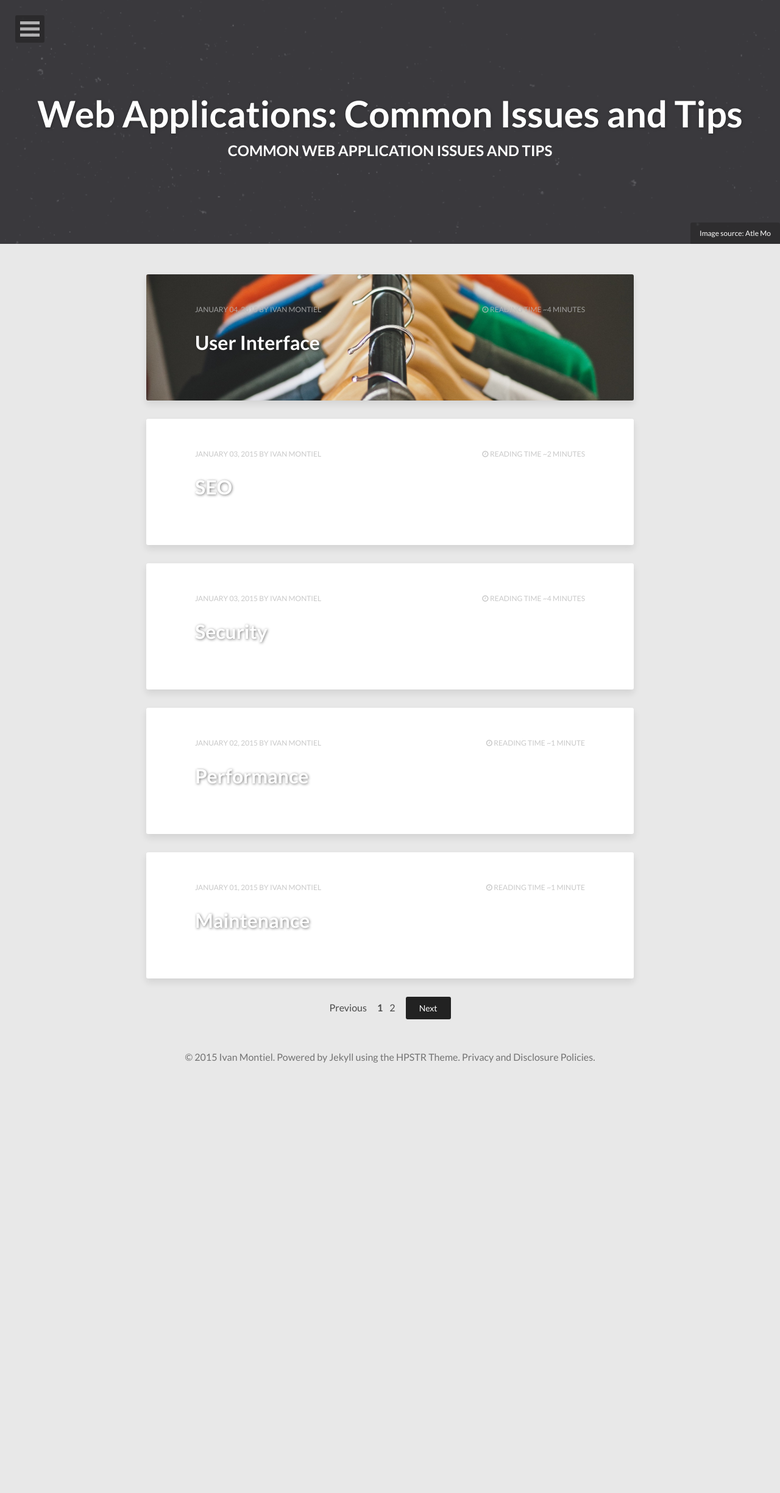
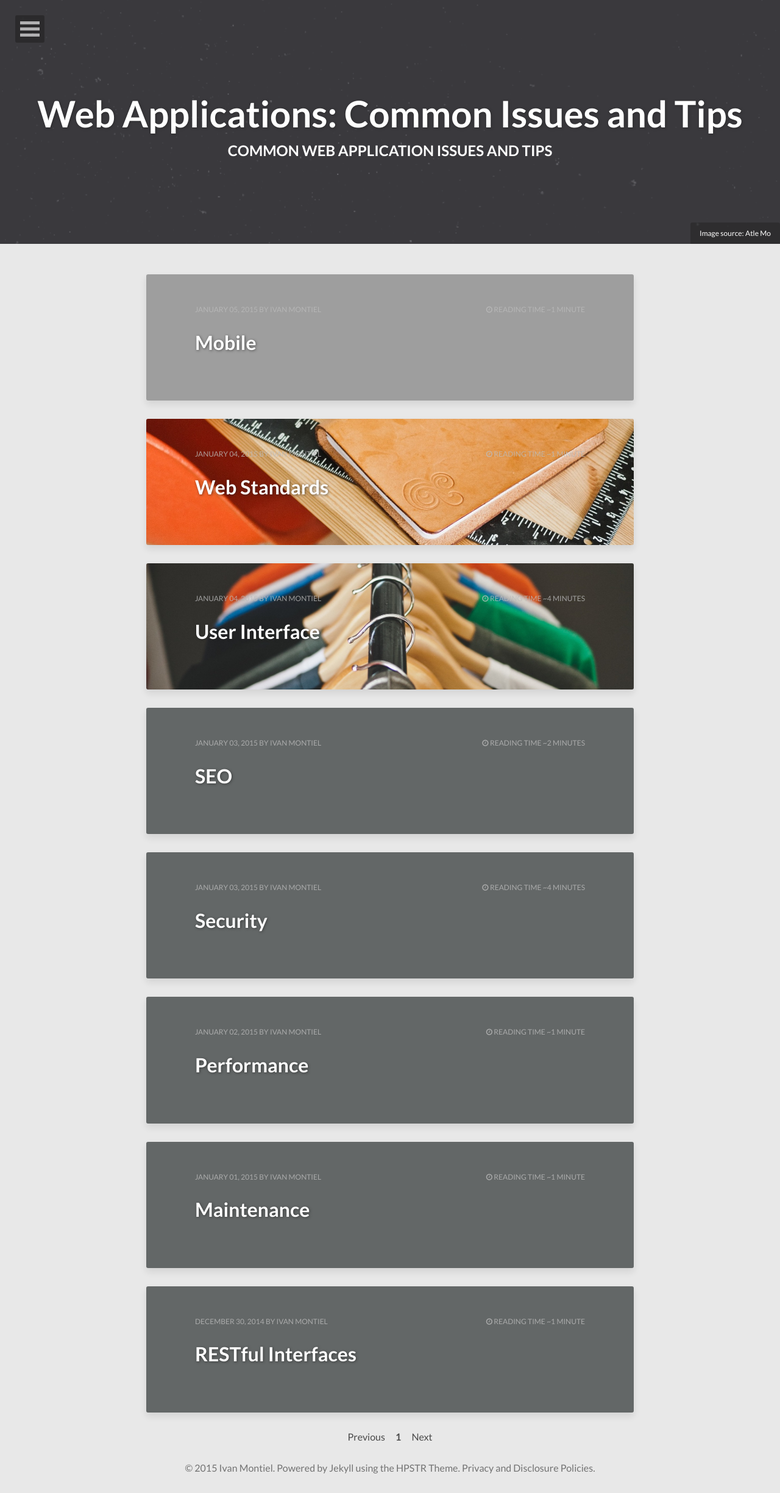
Before and after one commit to idmontie/WebApplicationsBlog, a Jekyll site: the page built from index.html, in a window 1280 px wide. Shown: the whole page at 61% size. Built offline with Jekyll 4.4.1, drawn with Linux system fonts in a browser that asks for light colours; nearby versions of some CDN libraries; the list of posts is cut into pages by our own code; before the commit the page ends 1775 px from its top, so only the background shows below that.

Commit message:
mobile entry, images

```diff
--- a/_config.yml
+++ b/_config.yml
@@ -48,7 +48,7 @@
 permalink:   /:categories/:title/
 
 # Amount of post to show on home page
-paginate: 5
+paginate: 20
 
 kramdown:
   auto_ids: true
--- a/_sass/_page.scss
+++ b/_sass/_page.scss
@@ -367,7 +367,7 @@
 		}
 	}
 	article {
-		background-color: $white;
+		background-color: #636767;
 		background-size: cover;
 		background-position: center center;
 		box-shadow: 0 0 0 0, 0 6px 12px rgba($base-color,0.1);
```
Also changed, not shown: _posts/2015-01-04-web-standards.md (renamed from _posts/2015-01-web-standards.md, +1 -0 lines), _posts/2015-01-05-mobile.md (added, +13 -0 lines), images/ruler.jpg (added), 1 other file.
